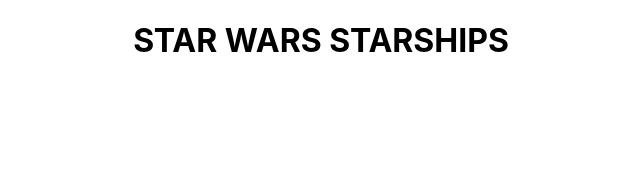
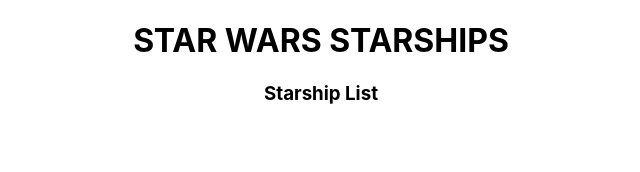
Before and after one commit to dneece522/react-swapi-lab, a React (Create React App) app: page /starship-list in a window 1280 px wide. Shown: the top 172 px of the page, without its empty margins (319-959 px from the left). Built offline with nearby package versions, Linux system fonts and the light colour scheme.

Commit message:
add StarshipList.jsx

```diff
--- a/src/App.js
+++ b/src/App.js
@@ -1,12 +1,17 @@
+import { Route, Routes } from 'react-router-dom';
 import './App.css'
-import NavBar from './components/NavBar/NavBar';
+import NavBar from './components/NavBar/NavBar'
+import StarshipList from './pages/StarshipList/StarshipList';
 
 function App() {
   return (
     <div className="App">
       <NavBar />
+      <Routes>
+        <Route path="/starship-list" element={<StarshipList />} />
+      </Routes>
     </div>
   )
 }
 
-export default App;
+export default App
--- /dev/null
+++ b/src/pages/StarshipList/StarshipList.jsx
@@ -0,0 +1,13 @@
+import { useState } from "react"
+
+const StarshipList = () => {
+  const [starshipList, setStarshipList] = useState([])
+
+  return (
+    < >
+      <h3>Starship List</h3>
+    </>
+  )
+}
+
+export default StarshipList
```
